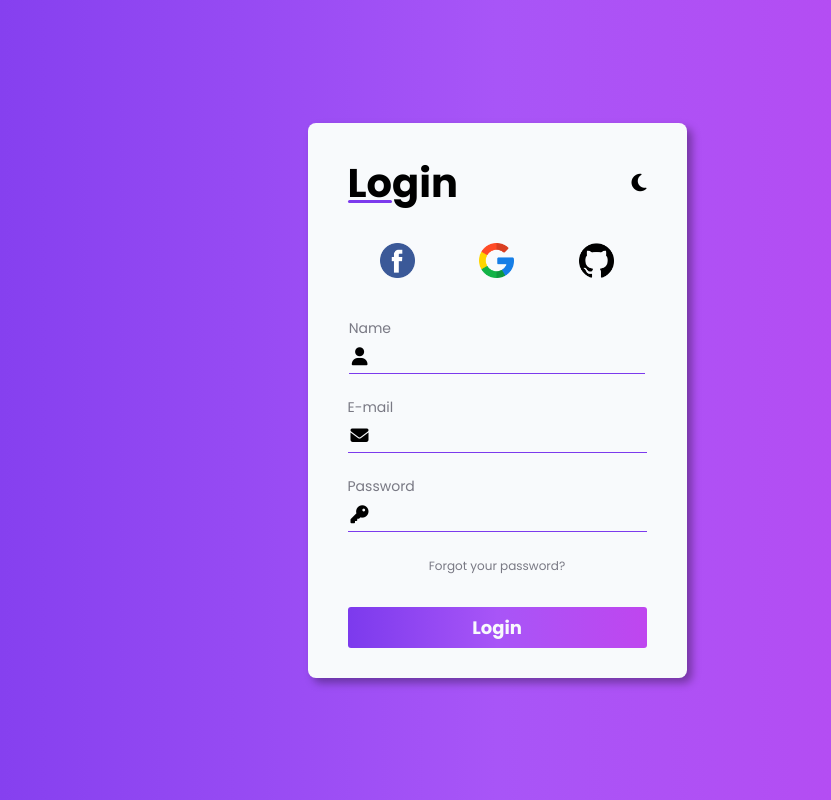
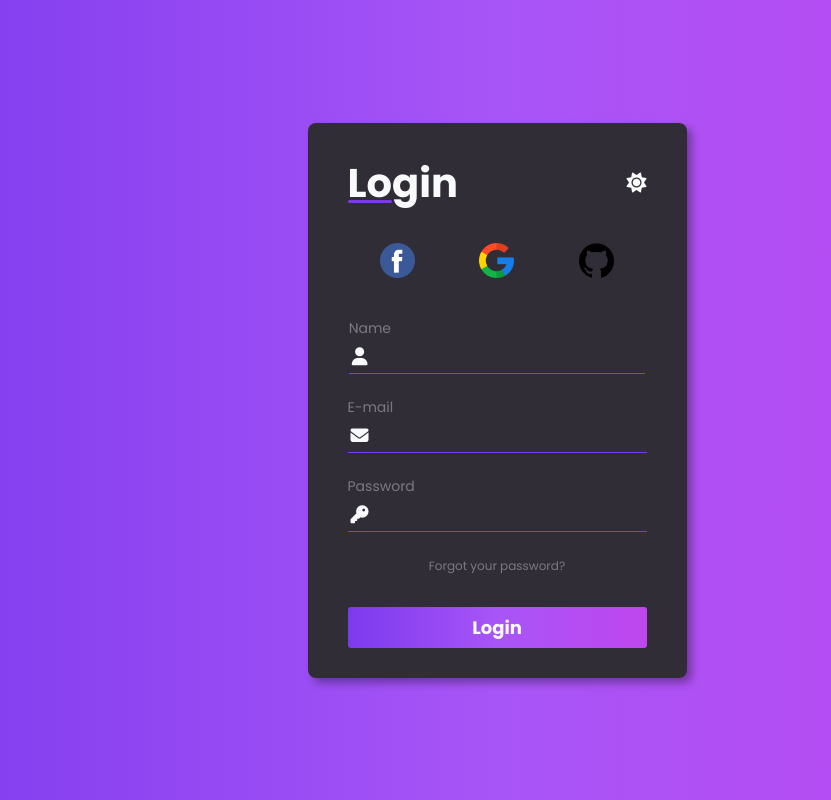
Before and after one commit to francisco-jose-vieira/DARK-LIGHT-FORM, a plain HTML site: page index.html in a window 1280 px wide. Both pictures are taken after a click on the icon 782 px from the left and 182 px from the top of the page. Shown: the whole page, without its empty margins (143-974 px from the left). Drawn offline with Linux system fonts and the light colour scheme.

Commit message:
Nova atualização

```diff
--- a/assets/css/style.css
+++ b/assets/css/style.css
@@ -39,6 +39,8 @@
     gap: 30px;
     box-shadow: 5px 5px 8px rgba(0, 0, 0, 0.336);
     height: fit-content;
+    animation: dark-to-light 0.3s ease-in-out;
+
 }
 
 #form_header {
@@ -143,3 +145,34 @@
 #login_button:hover {
     transform: scale(1.05);
 }
+
+.dark#login_form {
+    color: var(--color-light-50);
+    background-color: var(--color-dark-100);
+    animation: light-to-dark 0.3s ease-in-out;
+}
+
+.dark#login_form .input-field input,
+.dark#login_form .input-field i {
+    color: var(--color-light-50);
+}
+
+@keyframes dark-to-light {
+    0% {
+        background-color: var(--color-dark-100);
+    }
+
+    100% {
+        background-color: var(--color-light-50);
+    }
+}
+
+@keyframes light-to-dark {
+    0% {
+        background-color: var(--color-light-50);
+    }
+
+    100% {
+        background-color: var(--color-dark-100);
+    }
+}
--- a/assets/js/script.js
+++ b/assets/js/script.js
@@ -0,0 +1,17 @@
+const mode = document.getElementById('mode_icon');
+
+mode.addEventListener('click', () => {
+    const form = document.getElementById('login_form');
+    if(mode.classList.contains('fa-moon')) {
+        mode.classList.remove('fa-moon');
+        mode.classList.add('fa-sun');
+
+        form.classList.add('dark')
+        return;;
+    }
+
+    mode.classList.add('fa-moon');
+    mode.classList.remove('fa-sun');
+    form.classList.remove('dark')
+
+})
--- a/index.html
+++ b/index.html
@@ -72,5 +72,6 @@
             </button>
         </form>
     </main>
+    <script type="text/javascript" src="assets/js/script.js"></script>
 </body>
 </html>
```
